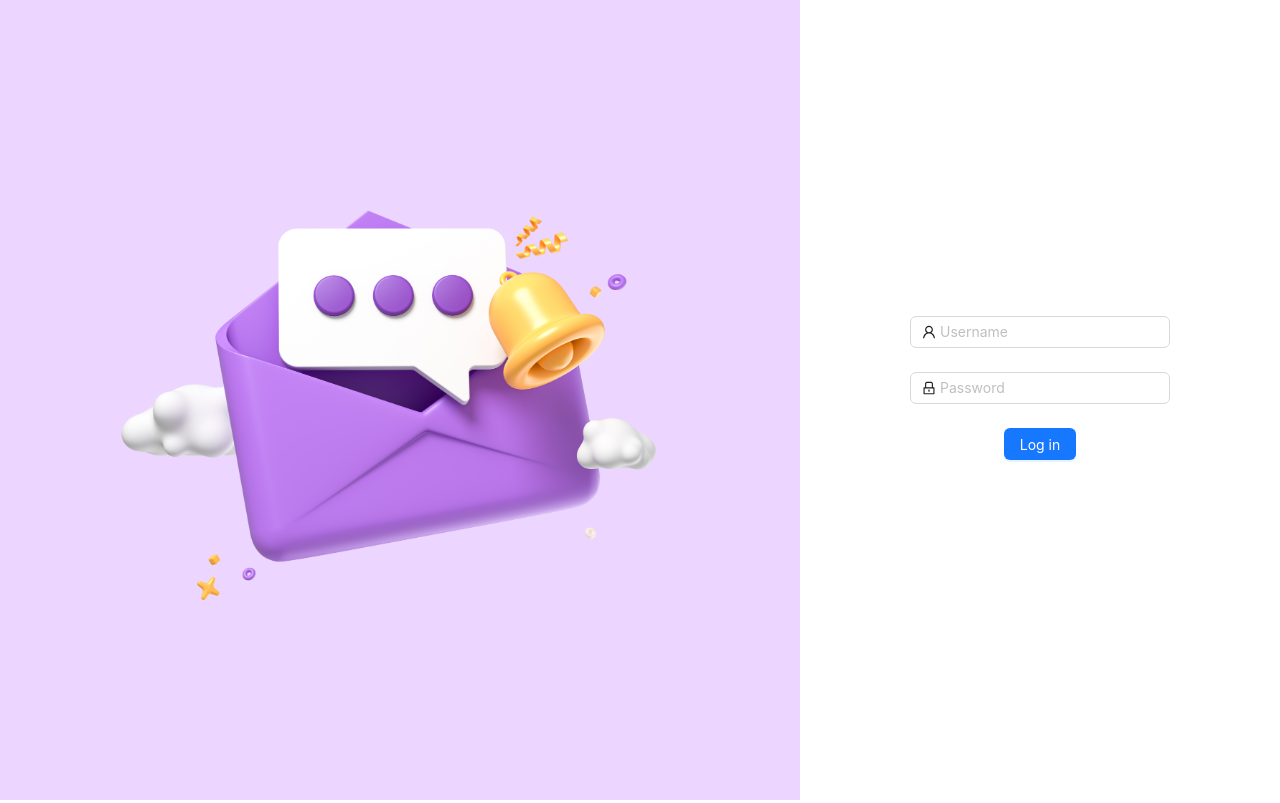
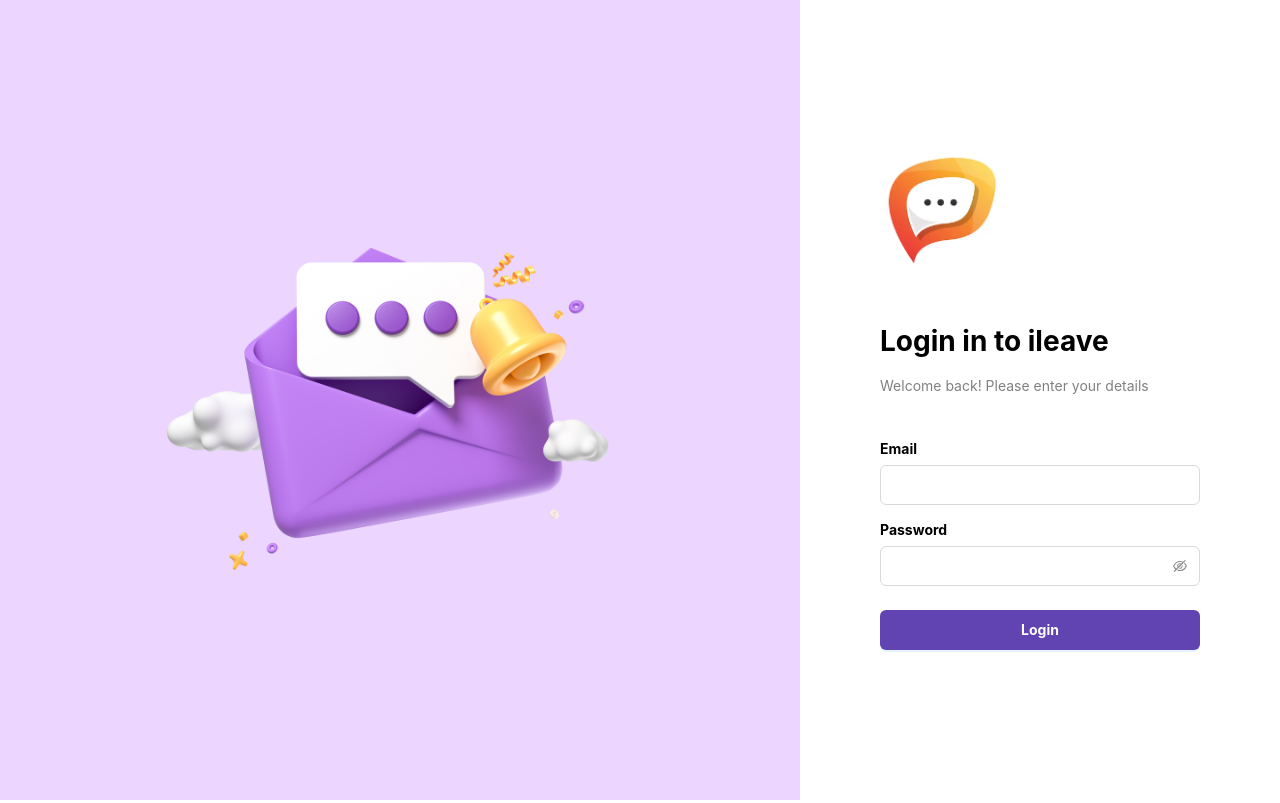
Before and after one commit to trangthuy2296/i-leave-react, a React (Create React App) app: page / in a window 1280 px wide. Built offline with nearby package versions, Linux system fonts and the light colour scheme.

Commit message:
Update app

```diff
--- a/package.json
+++ b/package.json
@@ -7,11 +7,13 @@
     "@testing-library/react": "^13.4.0",
     "@testing-library/user-event": "^13.5.0",
     "antd": "^5.12.2",
+    "formik": "^2.4.5",
     "react": "^18.2.0",
     "react-dom": "^18.2.0",
     "react-router-dom": "^6.21.0",
     "react-scripts": "^5.0.1",
-    "web-vitals": "^2.1.4"
+    "web-vitals": "^2.1.4",
+    "yup": "^1.3.3"
   },
   "scripts": {
     "start": "react-scripts start",
--- a/src/App.js
+++ b/src/App.js
@@ -2,13 +2,13 @@ import logo from './logo.svg';
 import './App.css';
 import { Button } from 'antd';
 import Login from './Login';
-
-
+import React from 'react';
+import LoginPage from './LoginPage';
 
 function App() {
   return (
     <div className="App">
-    <Login />
+    <LoginPage />
   </div>
   );
 }
--- /dev/null
+++ b/src/LoginPage.css
@@ -0,0 +1,59 @@
+.login-page {
+    height: 100vh;
+    display: flex;
+  }
+
+  .left-section {
+    flex: 1;
+    padding: 0px;
+    max-width: 100%;
+    width: 100%;
+    max-height: 100vh;
+  }
+
+  .background-image {
+    width: 100%;
+    height: 100%;
+    object-fit: cover;
+  }
+
+  .right-section {
+    width: 480px;
+    padding: 80px;
+    display: flex;
+    flex-direction: column;
+    align-items: center;
+    justify-content: center;
+  }
+
+  .login-form-container {
+    max-width: 320px;
+    width: 100%;
+    text-align: left;
+  }
+
+  .login-button {
+    background: var(--Visual-Purple-600, #6143B1);
+    padding: 8px 12px;
+    width: 100%;
+    height: 40px;
+    font-weight: 700;
+  }
+
+  h1, p {
+    text-align: left;
+  }
+
+  p {
+    padding-bottom: 32px;
+  }
+
+  .custom-input-item {
+    padding: 8px 12px;
+  }
+
+  .error-message {
+    color: red;
+    font-size: 13px;
+    padding: 4px 0px;
+  }
--- /dev/null
+++ b/src/LoginPage.js
@@ -0,0 +1,112 @@
+import React from 'react';
+import { Formik, Field, Form, ErrorMessage } from 'formik';
+import { Input, Button, Row, Col } from 'antd';
+import './LoginPage.css'; // Import your custom CSS file
+import Logo from './logo.svg'
+import Bg from './assets/images/img-login.jpg'
+import validationSchema from './validationSchema';
+
+
+const LoginPage = () => {
+    const initialValues = {
+        email: '',
+        password: '',
+    };
+
+    const onSubmit = (values) => {
+        // Handle form submission logic here
+        console.log(values);
+    };
+
+    /*   const validate = (values) => {
+           const errors = {};
+
+           // Your validation logic goes here
+           if (!values.email) {
+               errors.email = 'Email is required';
+           } else if (
+               !/^[A-Z0-9._%+-]+@[A-Z0-9.-]+\.[A-Z]{2,}$/i.test(values.email)
+           ) {
+               errors.email = 'Invalid email address';
+           }
+           // Add more validation rules for other fields
+           if (!values.password) {
+               errors.password = 'Password is required';
+           } else {
+               // Check if email is not longer than 6 characters
+               if (values.password.length < 6) {
+                   errors.password = 'Password must have at least 6 characters';
+               }
+           }
+
+           return errors;
+       };*/
+
+    return (
+        <Row className="login-page">
+            {/* Left Section with Big Image */}
+            <Col className="left-section" >
+                <img
+                    src={Bg}
+                    alt="Login Background"
+                    className="background-image"
+                />
+            </Col>
+
+            {/* Right Section with Login Form */}
+            <Col className="right-section">
+                <div className="login-form-container">
+                    <img style={{ paddingBottom: 32 }} src={Logo} alt='logo'></img>
+
+                    <h1>Login in to ileave</h1>
+                    <p style={{ color: 'gray' }}>Welcome back! Please enter your details</p>
+
+                    <Formik initialValues={initialValues} onSubmit={onSubmit} validationSchema={validationSchema}>
+                        <Form >
+                            <div style={{ paddingBottom: 16 }}>
+                                <div style={{ paddingBottom: 8 }}> <label htmlFor="email"><b>Email</b></label></div>
+                                <Field className="custom-input-item" type="text" id="email" name="email" as={Input}
+                                    render={({ field, form }) => (
+                                        <Input
+                                            className="custom-input-item"
+                                            {...field}
+                                            style={{
+                                                borderColor:
+                                                    form.touched.email && form.errors.email ? 'red' : '',
+                                            }}
+                                        />
+                                    )} />
+                                <ErrorMessage name="email" component="div" className="error-message" />
+                            </div>
+
+                            <div style={{ paddingBottom: 24 }}>
+                                <div style={{ paddingBottom: 8 }}><label htmlFor="password"><b>Password</b></label></div>
+                                <Field className="custom-input-item" type="password" id="password" name="password" as={Input.Password}
+                                    render={({ field, form }) => (
+                                        <Input.Password
+                                            className="custom-input-item"
+                                            {...field}
+                                            style={{
+                                                borderColor:
+                                                    form.touched.password && form.errors.password ? 'red' : '',
+                                            }}
+                                        />
+                                    )}
+                                />
+                                <ErrorMessage name="password" component="div" className="error-message" />
+                            </div>
+
+                            <div>
+                                <Button type="primary" htmlType="submit" className='login-button'>
+                                    Login
+                                </Button>
+                            </div>
+                        </Form>
+                    </Formik>
+                </div>
+            </Col>
+        </Row>
+    );
+};
+
+export default LoginPage;
--- /dev/null
+++ b/src/validationSchema.js
@@ -0,0 +1,14 @@
+import * as yup from 'yup';
+
+const validationSchema = yup.object().shape({
+  email: yup
+    .string()
+    .email('Invalid email')
+    .required('Email is required'),
+  password: yup
+    .string()
+    .min(6, 'Password must be at least 6 characters')
+    .required('Password is required'),
+});
+
+export default validationSchema;
```
Also changed, not shown: src/assets/images/img-login.jpg, 1 other file (tests, documents, lock files or other folders).
